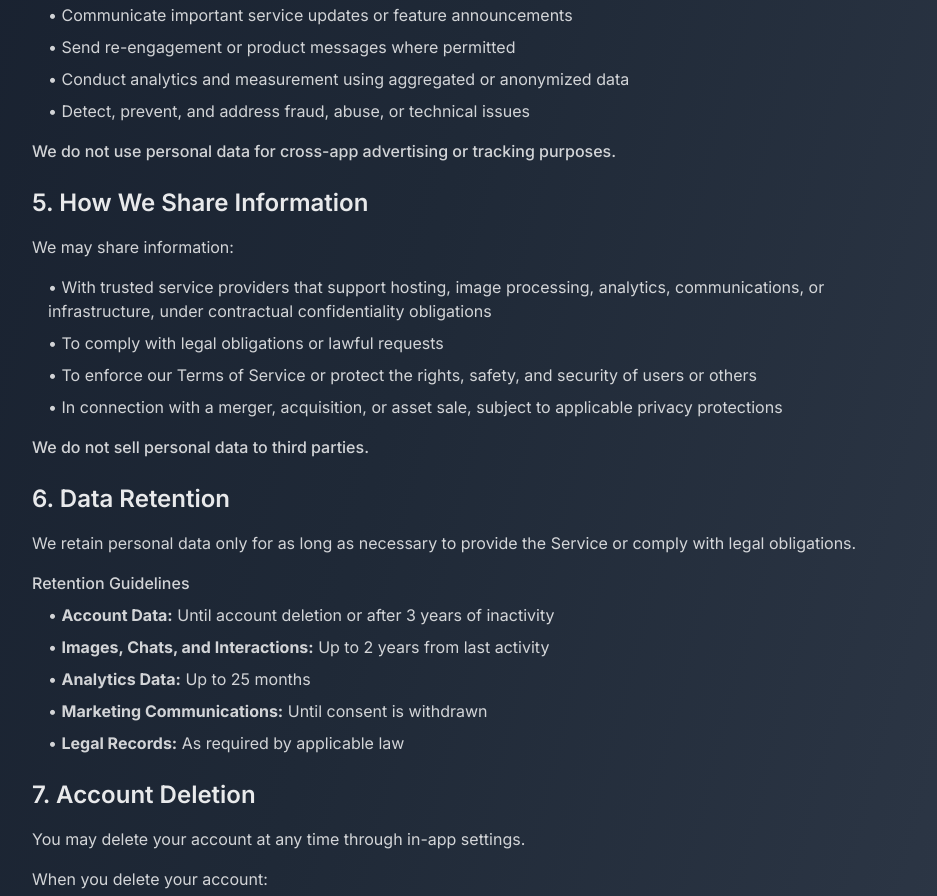
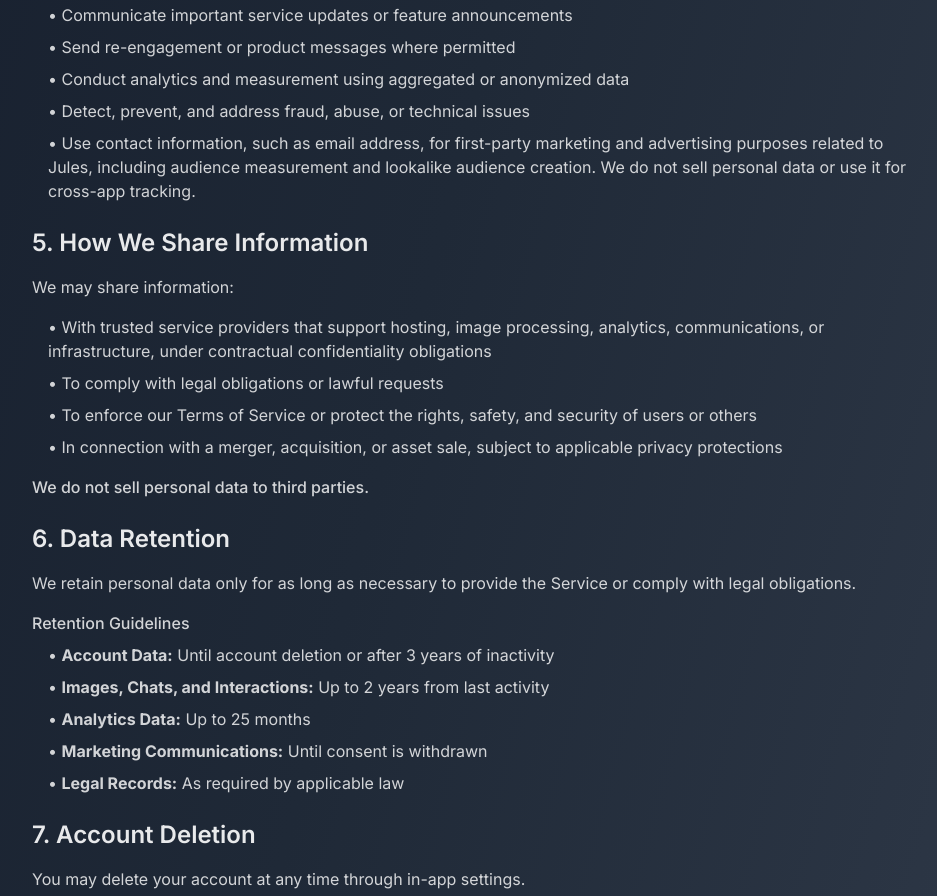
Before and after one commit to SaltaMedia/jules-labs, a Next.js app: page /privacy in a window 1280 px wide. Shown: the part 2440-3336 px from the top of the page, without its empty margins (160-1097 px from the left). Built offline with nearby package versions, Linux system fonts and the light colour scheme.

Commit message:
Add first-party marketing disclosure to privacy policy section 4

```diff
--- a/src/app/privacy/page.tsx
+++ b/src/app/privacy/page.tsx
@@ -139,8 +139,8 @@ export default function Privacy() {
                 <li>• Send re-engagement or product messages where permitted</li>
                 <li>• Conduct analytics and measurement using aggregated or anonymized data</li>
                 <li>• Detect, prevent, and address fraud, abuse, or technical issues</li>
+                <li>• Use contact information, such as email address, for first-party marketing and advertising purposes related to Jules, including audience measurement and lookalike audience creation. We do not sell personal data or use it for cross-app tracking.</li>
               </ul>
-              <p className="text-white/80 mt-4 font-medium">We do not use personal data for cross-app advertising or tracking purposes.</p>
             </div>
 
             {/* Section 5 */}
```
